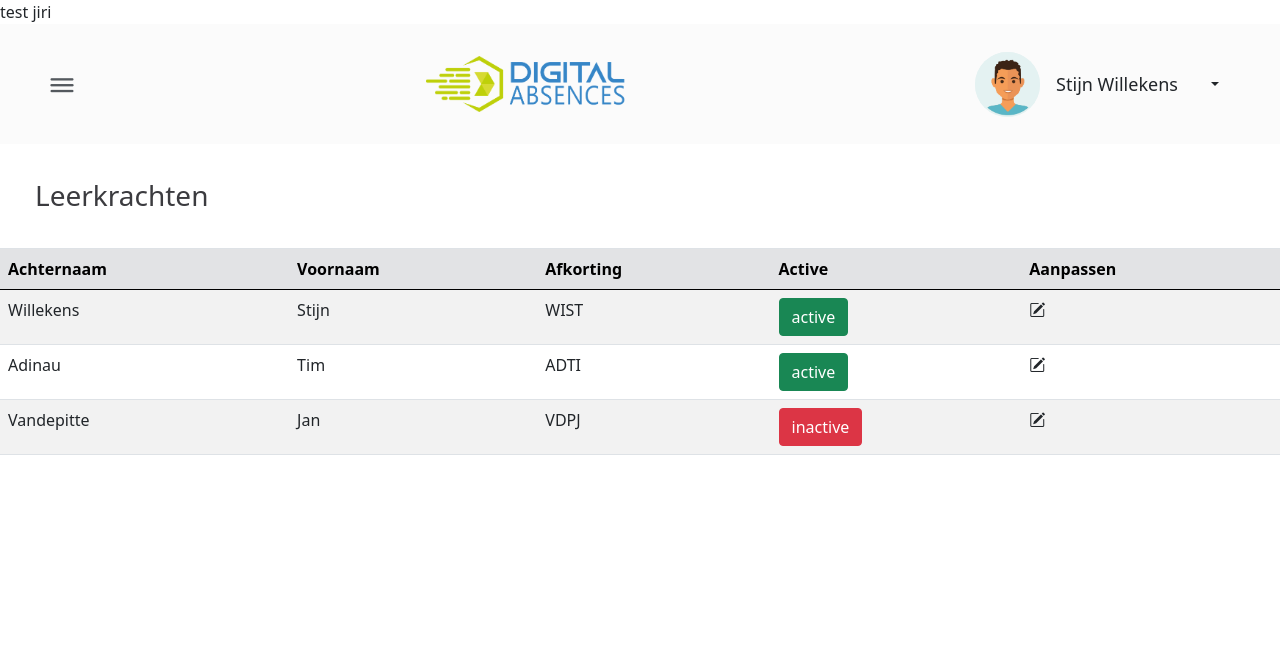
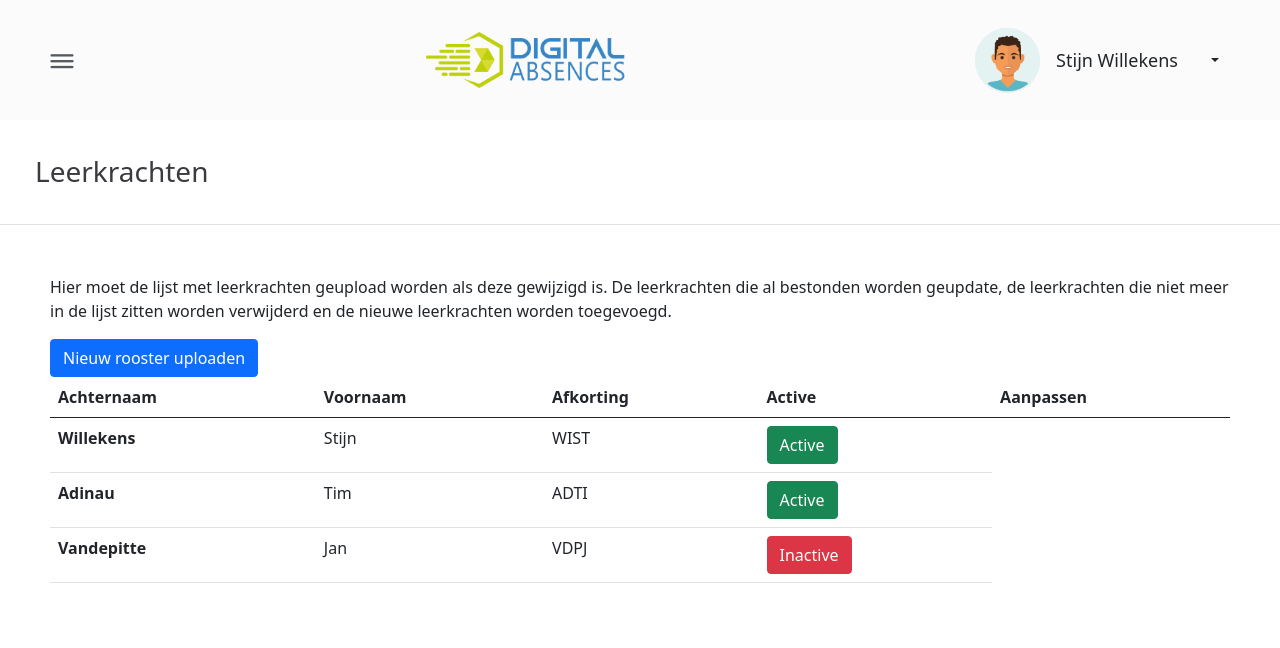
Before and after one commit to NoaBrecht/digital-absences, a PHP site: page /leerkrachten.php in a window 1280 px wide. Shown: the top 648 px of the page. Run offline with PHP 8.4, Linux system fonts and the light colour scheme.

Commit message:
Update leerkrachten.php

```diff
--- a/leerkrachten.php
+++ b/leerkrachten.php
@@ -6,20 +6,23 @@
     <script>
         function init(){
             // Zet in de sidebar de huidige pagina actief.
-            document.getElementById('leerkrachten').classList.add("active");
+            document.getElementById('roosters').classList.add("active");
         }
     </script>
 </head>
 <body onload="init()">
-test jiri
     <?php include 'components/header.php'; ?>
     <main>
         <div class="title">
             <h3>Leerkrachten</h3>
         </div>
-        <div class="table-responsive">
-        <table class="table table-striped">
-        <thead class="table-secondary">
+        <div class="container">
+            <p>Hier moet de lijst met leerkrachten geupload worden als deze gewijzigd is. De leerkrachten die al bestonden worden geupdate, de leerkrachten die niet meer in de lijst zitten worden verwijderd en de nieuwe leerkrachten worden toegevoegd.</p>
+
+            <button type="button" class="btn btn-primary">Nieuw rooster uploaden</button>
+
+        <table class="table">
+            <thead>
                 <tr>
                     <th scope="col">Achternaam</th>
                     <th scope="col">Voornaam</th>
@@ -30,30 +33,27 @@ test jiri
             </thead>
             <tbody>
                 <tr>
-      <td >Willekens</td>
+                    <th scope="row">Willekens</th>
                     <td>Stijn</td>
                     <td>WIST</td>
-      <td>  <button type="button" class="btn btn-success">active</button></td>
-      <td><i class="bi bi-pencil-square"></i></td>
+                    <td><button type="button" class="btn btn-success">Active</button></td>
                 </tr>
                 <tr>
-      <td >Adinau</td>
+                    <th scope="row">Adinau</th>
                     <td>Tim</td>
                     <td>ADTI</td>
-      <td>  <button type="button" class="btn btn-success">active</button></td>
-      <td><i class="bi bi-pencil-square"></i></td>
+                    <td><button type="button" class="btn btn-success">Active</button></td>
                 </tr>
                 <tr>
-      <td >Vandepitte</td>
+                    <th scope="row">Vandepitte</th>
                     <td>Jan</td>
                     <td>VDPJ</td>
-      <td>  <button type="button" class="btn btn-danger">inactive</button></td>
-      <td><i class="bi bi-pencil-square"></i></td>
+                    <td><button type="button" class="btn btn-danger">Inactive</button></td>
                 </tr>
             </tbody>
             </table>
                     </div>
-    </div>
+
     </main>
     <?php include 'components/end-tags.php'; ?>
 </body>
```
Lines whose indentation alone changed are shown as unchanged.
